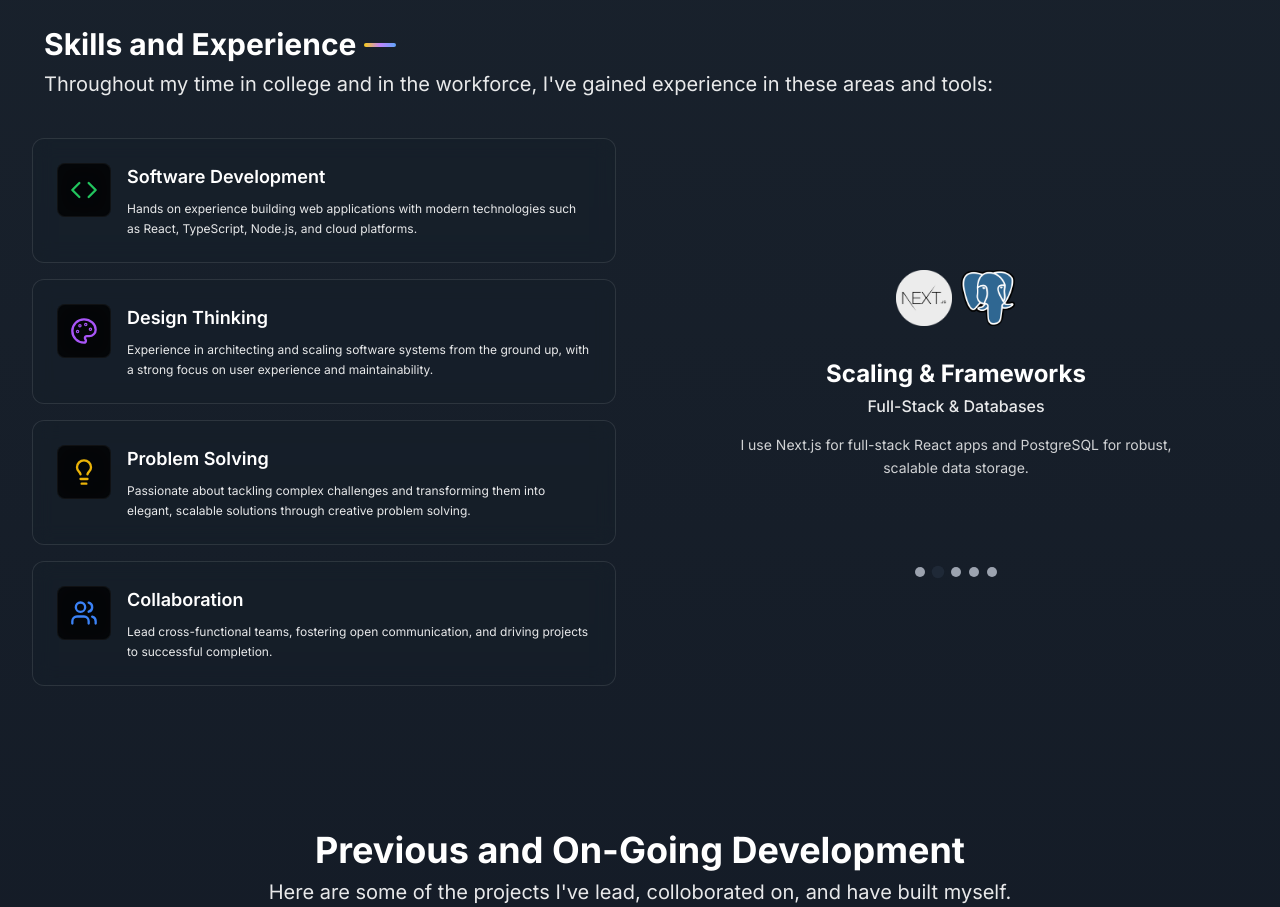
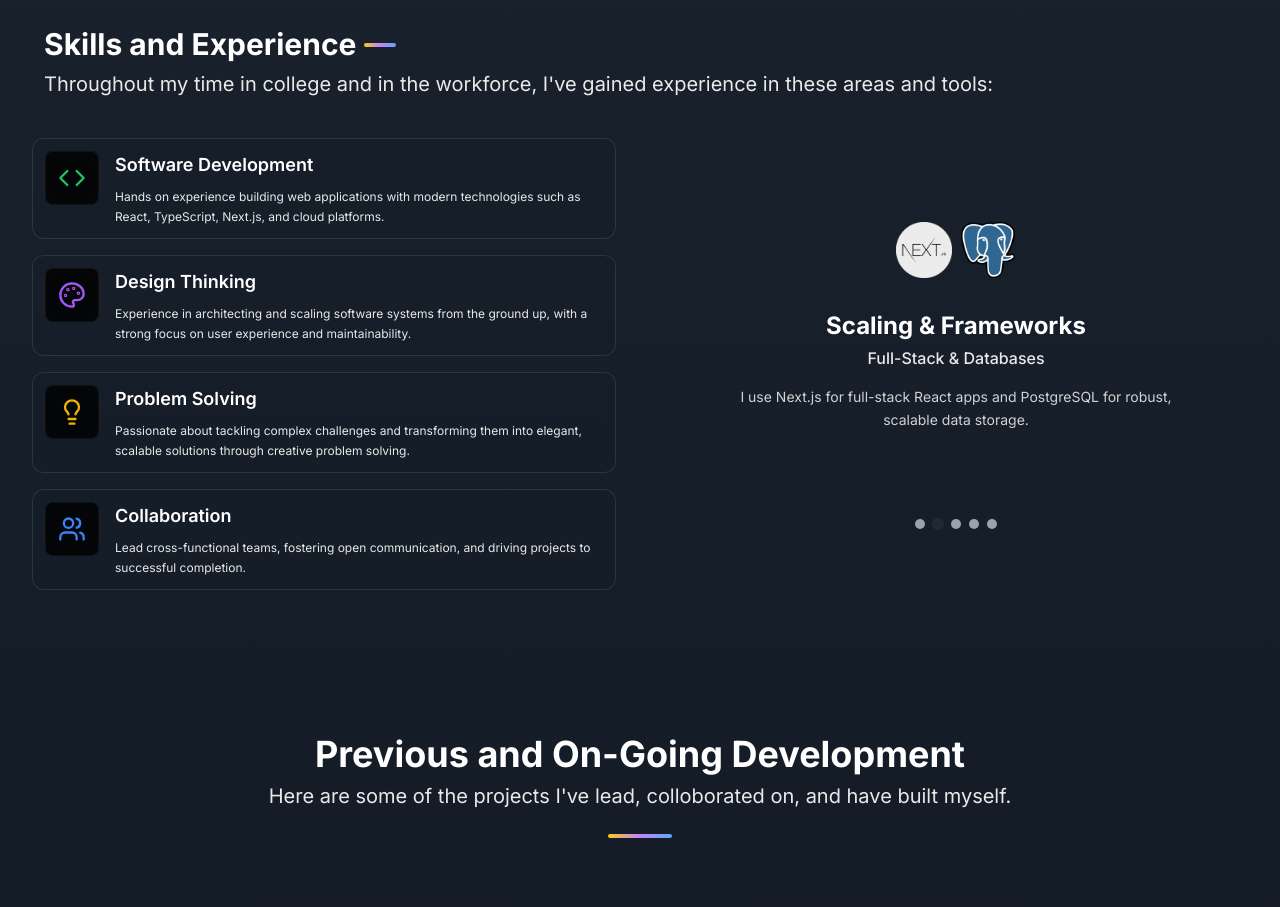
Before and after one commit to dylGray/dylans-web, a React (Vite) app: page / in a window 1280 px wide. Shown: the part 1560-2467 px from the top of the page. Built offline with nearby package versions, Linux system fonts and the light colour scheme.

Commit message:
more ui changes

```diff
--- a/src/components/Experience.tsx
+++ b/src/components/Experience.tsx
@@ -7,7 +7,7 @@ const experiences = [
     icon: Code,
     iconColor: "text-green-500",
     title: "Software Development",
-    description: "Hands on experience building web applications with modern technologies such as React, TypeScript, Node.js, and cloud platforms."
+    description: "Hands on experience building web applications with modern technologies such as React, TypeScript, Next.js, and cloud platforms."
   },
   {
     icon: Palette,
@@ -46,7 +46,7 @@ const ExperienceAndSlideshow: React.FC = () => {
         <div className="max-w-7xl mx-auto grid grid-cols-1 lg:grid-cols-2 gap-12 items-center">
           <div className="order-2 lg:order-1 space-y-4 md:mt-8 px-4 md:px-0">
             {experiences.map((exp, index) => (
-                <div key={index} className="glass rounded-xl p-6 hover:shadow-xl transition-transform duration-200 group">
+                <div key={index} className="glass rounded-xl p-3 hover:shadow-xl transition-transform duration-200 group">
                   <div className="flex items-start space-x-4">
                       <div className="glass-dark rounded-lg p-3 text-blue-300">
                       {exp.icon && (
```
